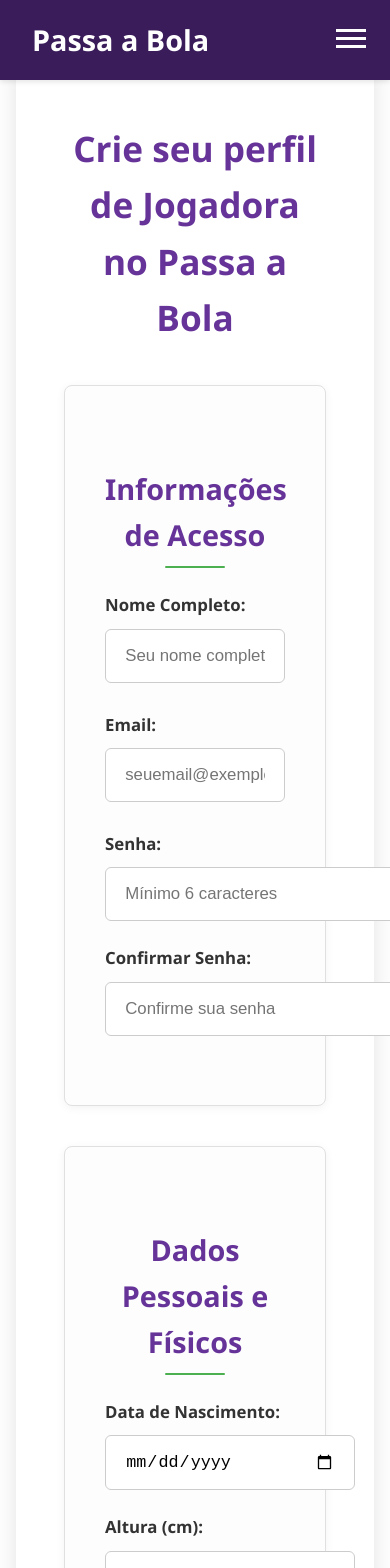
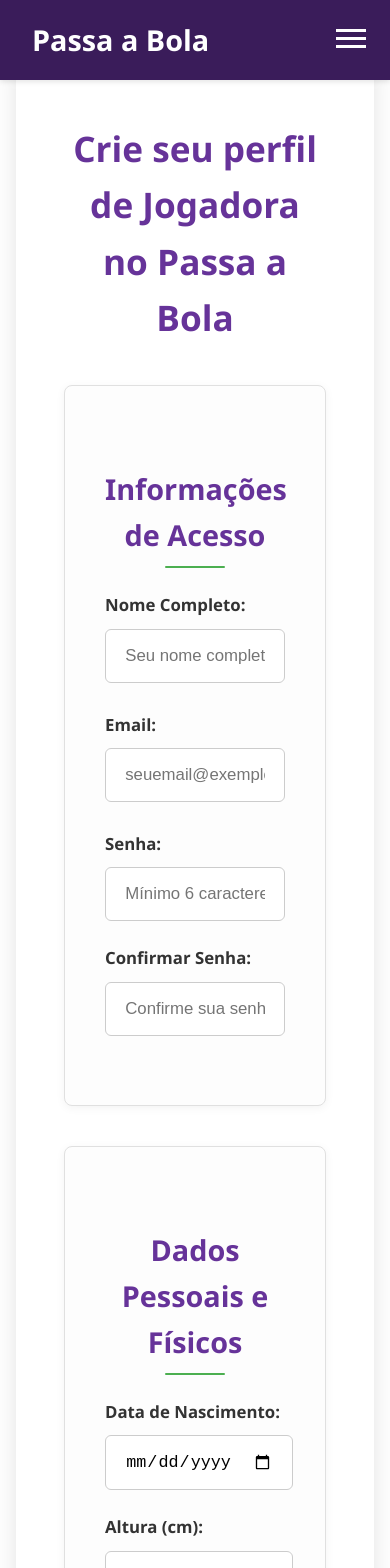
Before and after one commit to vitorrampazzi/Passa-a-bola, a Next.js app in the folder passa-a-bola/: page /cadastrar-jogadora in a window 390 px wide. Shown: the top 1568 px of the page. Built offline with nearby package versions, Linux system fonts and the light colour scheme.

Commit message:
Adicionando responsividade ao Cadastro

```diff
--- a/passa-a-bola/app/globals.css
+++ b/passa-a-bola/app/globals.css
@@ -1042,3 +1042,10 @@ input[type="file"]:focus {
     transform: rotate(-45deg) translate(7px, -7px);
   }
 }
+
+@media (max-width: 768px) {
+  .form-grid-2,
+  .form-grid-3 {
+    grid-template-columns: 1fr;
+  }
+}
--- a/passa-a-bola/app/login/page.jsx
+++ b/passa-a-bola/app/login/page.jsx
@@ -108,8 +108,6 @@ export default function LoginPage() {
         </form>
 
         <div className="form-links">
-          <Link href="#">Esqueceu a senha?</Link>
-          <span>|</span>
           <Link href="/cadastrar-jogadora">Criar uma conta</Link>
         </div>
       </div>
```
